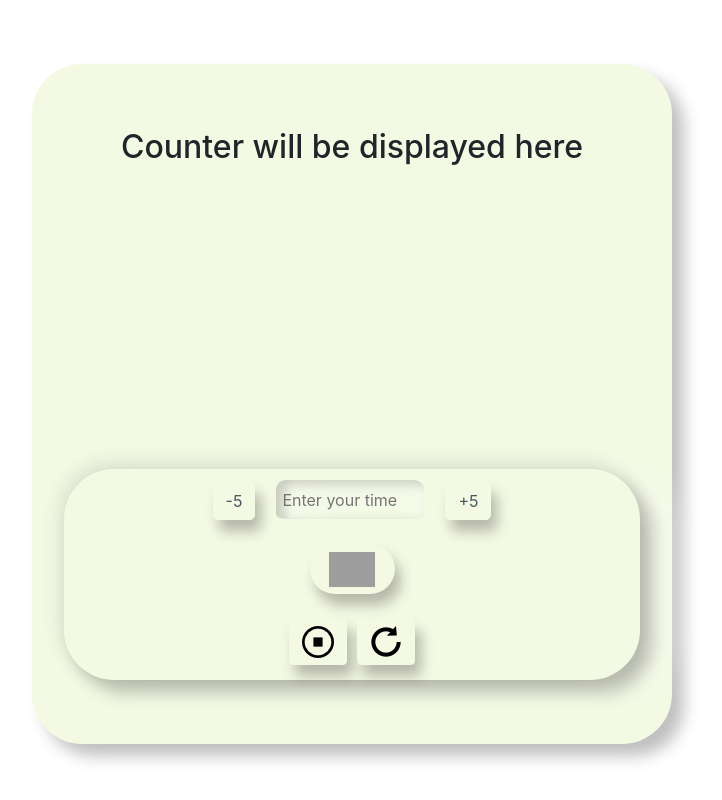
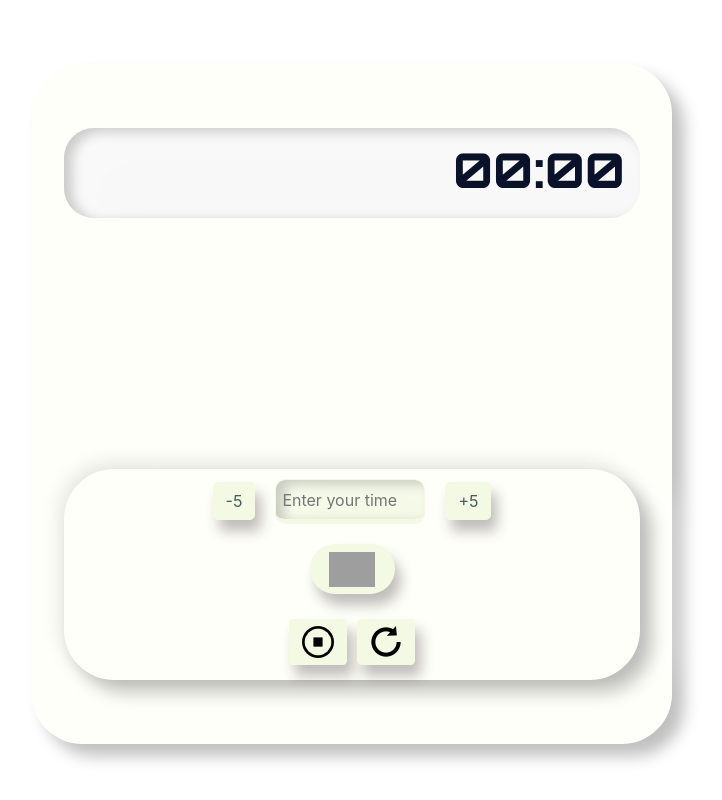
Before and after one commit to pronayguha13/ReduxCounter, a React (Create React App) app: page / in a window 1280 px wide. Shown: the whole page, without its empty margins (288-1010 px from the left). Built offline with nearby package versions, Linux system fonts and the light colour scheme; grey boxes are pictures that could not be loaded.

Commit message:
App color changed, counter module designed

```diff
--- a/src/Components/Counter.js
+++ b/src/Components/Counter.js
@@ -1,9 +1,10 @@
 import React from "react";
+import style from "./Counter.module.css";
 
 const Counter = (props) => {
   return (
-    <div>
-      <h2>Counter will be displayed here</h2>
+    <div className={style.DisplayPanel}>
+      <p className={style.CountdownTime}>00:00</p>
     </div>
   );
 };
--- /dev/null
+++ b/src/Components/Counter.module.css
@@ -0,0 +1,18 @@
+@import url("https://fonts.googleapis.com/css2?family=Orbitron:wght@800&display=swap");
+
+.DisplayPanel {
+  height: 90px;
+  width: 90%;
+  background-color: #f8f8f8;
+  border-radius: 30px;
+  padding: 10px 15px;
+  text-align: right;
+  box-shadow: 18px 24px 60px 0 rgba(255, 255, 255, 0.3) inset,
+    8px 4px 12px 0 rgba(0, 0, 0, 0.25) inset;
+}
+.CountdownTime {
+  font-size: 3rem;
+  line-height: 4rem;
+  font-family: "Orbitron", sans-serif;
+  color: #0a122a;
+}
--- a/src/Containers/App/App.module.css
+++ b/src/Containers/App/App.module.css
@@ -7,7 +7,7 @@
   align-items: center;
   height: 85vh;
   margin-top: 5%;
-  background-color: #f3f9e3;
+  background-color: #fffffa;
   box-shadow: 12px 12px 16px 0 rgba(0, 0, 0, 0.25),
     -8px -8px 12px 0 rgba(255, 255, 255, 0.3);
   border-radius: 50px;
```
